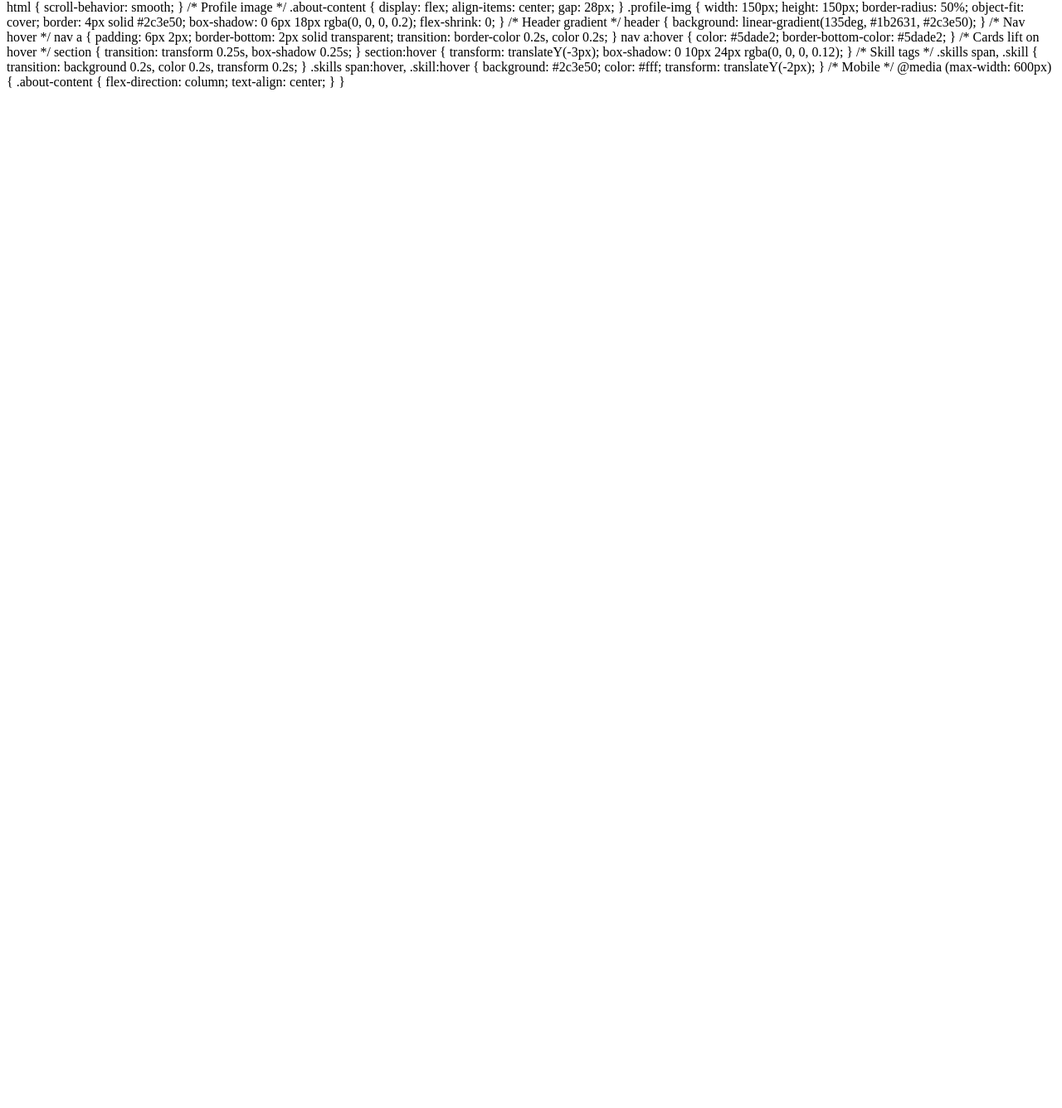
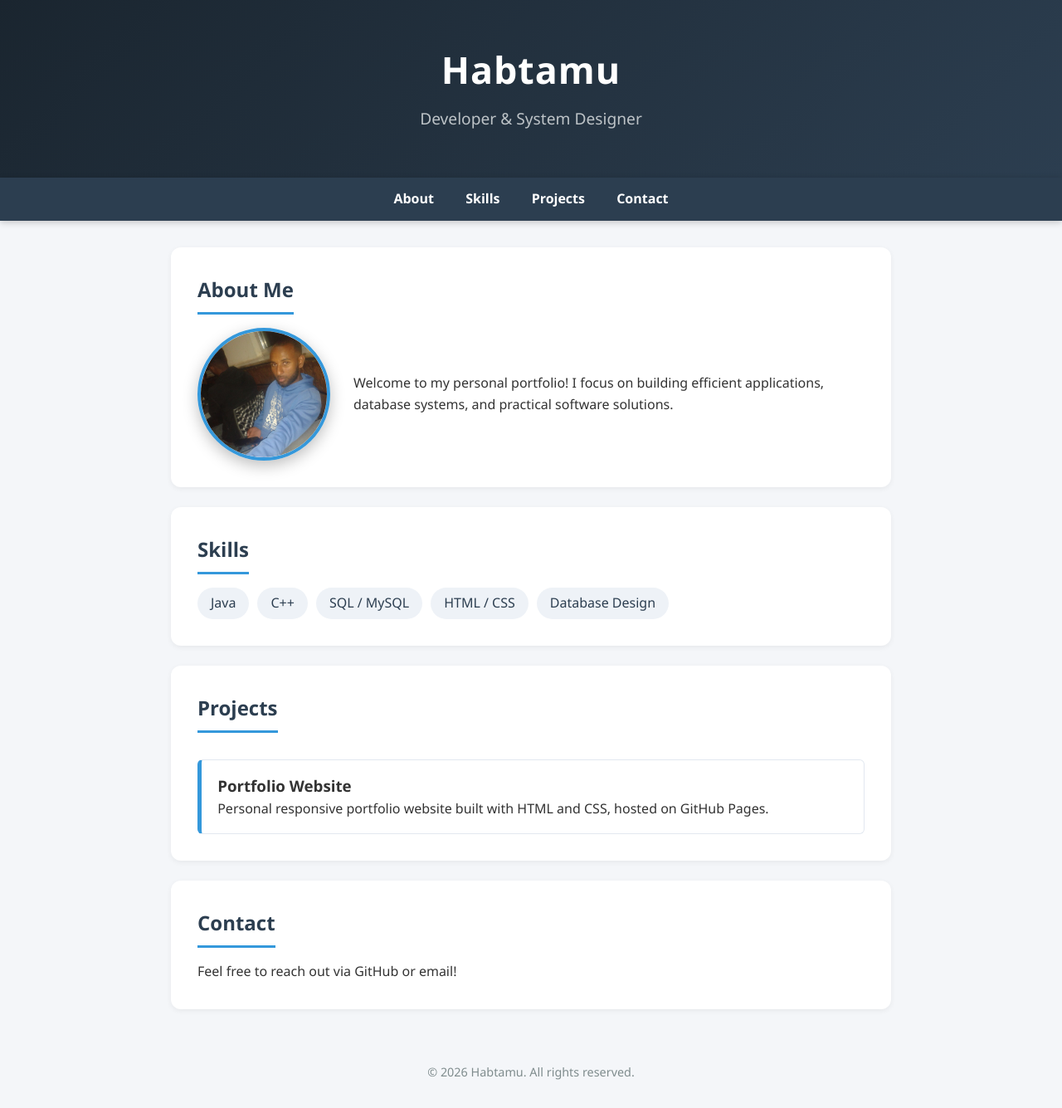
Before and after one commit to habtie16/HabtamuPortfolio, a plain HTML site: page index.html in a window 1280 px wide. Shown: the part 8-1343 px from the top of the page at 83% size. Before the commit the page ends 800 px from the top, so only its background shows below. Drawn offline with Linux system fonts and the light colour scheme.

Commit message:
Add files via upload

```diff
--- a/index.html
+++ b/index.html
@@ -1,60 +1,214 @@
-html { scroll-behavior: smooth; }
+<!DOCTYPE html>
+<html lang="en">
+<head>
+    <meta charset="UTF-8">
+    <meta name="viewport" content="width=device-width, initial-scale=1.0">
+    <title>Habtamu | Personal Portfolio</title>
+    <style>
+        * {
+            box-sizing: border-box;
+            margin: 0;
+            padding: 0;
+            font-family: 'Segoe UI', Tahoma, Geneva, Verdana, sans-serif;
+        }
+        html {
+            scroll-behavior: smooth;
+            scroll-padding-top: 70px;
+        }
+        body {
+            background-color: #f4f6f9;
+            color: #333;
+            line-height: 1.6;
+        }
 
-/* Profile image */
+        /* ---------- Header ---------- */
+        header {
+            background: linear-gradient(135deg, #1a252f, #2c3e50);
+            color: #fff;
+            padding: 3.5rem 1rem;
+            text-align: center;
+        }
+        header h1 {
+            font-size: 2.8rem;
+            letter-spacing: 1px;
+            margin-bottom: 0.5rem;
+        }
+        header p {
+            font-size: 1.2rem;
+            color: #bdc3c7;
+        }
+
+        /* ---------- Navigation ---------- */
+        nav {
+            background: #2c3e50;
+            text-align: center;
+            padding: 0.8rem;
+            position: sticky;
+            top: 0;
+            z-index: 10;
+            box-shadow: 0 2px 8px rgba(0, 0, 0, 0.2);
+        }
+        nav a {
+            color: #fff;
+            margin: 0 15px;
+            padding: 6px 2px;
+            text-decoration: none;
+            font-weight: 600;
+            border-bottom: 2px solid transparent;
+            transition: color 0.2s, border-color 0.2s;
+        }
+        nav a:hover {
+            color: #5dade2;
+            border-bottom-color: #5dade2;
+        }
+
+        /* ---------- Layout ---------- */
+        .container {
+            max-width: 900px;
+            margin: 2rem auto;
+            padding: 0 1rem;
+        }
+        section {
+            background: #fff;
+            padding: 2rem;
+            margin-bottom: 1.5rem;
+            border-radius: 12px;
+            box-shadow: 0 2px 6px rgba(0, 0, 0, 0.06);
+            transition: transform 0.25s, box-shadow 0.25s;
+        }
+        section:hover {
+            transform: translateY(-3px);
+            box-shadow: 0 10px 24px rgba(0, 0, 0, 0.12);
+        }
+        h2 {
+            color: #2c3e50;
+            margin-bottom: 1rem;
+            border-bottom: 3px solid #3498db;
+            padding-bottom: 0.5rem;
+            display: inline-block;
+        }
+
+        /* ---------- About + profile photo ---------- */
         .about-content {
             display: flex;
             align-items: center;
             gap: 28px;
         }
         .profile-img {
-  width: 150px;
-  height: 150px;
+            width: 160px;
+            height: 160px;
             border-radius: 50%;
             object-fit: cover;
-  border: 4px solid #2c3e50;
-  box-shadow: 0 6px 18px rgba(0, 0, 0, 0.2);
+            border: 4px solid #3498db;
+            box-shadow: 0 6px 18px rgba(0, 0, 0, 0.25);
             flex-shrink: 0;
         }
 
-/* Header gradient */
-header {
-  background: linear-gradient(135deg, #1b2631, #2c3e50);
+        /* ---------- Skills ---------- */
+        .skills-list {
+            display: flex;
+            flex-wrap: wrap;
+            gap: 10px;
+            list-style: none;
         }
-
-/* Nav hover */
-nav a {
-  padding: 6px 2px;
-  border-bottom: 2px solid transparent;
-  transition: border-color 0.2s, color 0.2s;
-}
-nav a:hover {
-  color: #5dade2;
-  border-bottom-color: #5dade2;
-}
-
-/* Cards lift on hover */
-section {
-  transition: transform 0.25s, box-shadow 0.25s;
-}
-section:hover {
-  transform: translateY(-3px);
-  box-shadow: 0 10px 24px rgba(0, 0, 0, 0.12);
-}
-
-/* Skill tags */
-.skills span, .skill {
+        .skills-list li {
+            background: #eef2f7;
+            color: #2c3e50;
+            padding: 6px 16px;
+            border-radius: 20px;
+            font-weight: 500;
             transition: background 0.2s, color 0.2s, transform 0.2s;
         }
-.skills span:hover, .skill:hover {
+        .skills-list li:hover {
             background: #2c3e50;
             color: #fff;
             transform: translateY(-2px);
         }
 
-/* Mobile */
+        /* ---------- Projects ---------- */
+        .project-card {
+            border: 1px solid #e2e8f0;
+            border-left: 5px solid #3498db;
+            padding: 1rem 1.2rem;
+            border-radius: 6px;
+            margin-top: 1rem;
+            transition: box-shadow 0.2s, background 0.2s;
+        }
+        .project-card:hover {
+            background: #f8fbff;
+            box-shadow: 0 4px 12px rgba(52, 152, 219, 0.2);
+        }
+
+        /* ---------- Footer ---------- */
+        footer {
+            text-align: center;
+            padding: 2rem;
+            color: #7f8c8d;
+            font-size: 0.9rem;
+        }
+
+        /* ---------- Mobile ---------- */
         @media (max-width: 600px) {
+            header h1 { font-size: 2.2rem; }
+            nav a { margin: 0 8px; }
             .about-content {
                 flex-direction: column;
                 text-align: center;
             }
         }
+    </style>
+</head>
+<body>
+
+    <header>
+        <h1>Habtamu</h1>
+        <p>Developer &amp; System Designer</p>
+    </header>
+
+    <nav>
+        <a href="#about">About</a>
+        <a href="#skills">Skills</a>
+        <a href="#projects">Projects</a>
+        <a href="#contact">Contact</a>
+    </nav>
+
+    <div class="container">
+        <section id="about">
+            <h2>About Me</h2>
+            <div class="about-content">
+                <img src="profile.jpg" alt="Photo of Habtamu" class="profile-img">
+                <p>Welcome to my personal portfolio! I focus on building efficient applications, database systems, and practical software solutions.</p>
+            </div>
+        </section>
+
+        <section id="skills">
+            <h2>Skills</h2>
+            <ul class="skills-list">
+                <li>Java</li>
+                <li>C++</li>
+                <li>SQL / MySQL</li>
+                <li>HTML / CSS</li>
+                <li>Database Design</li>
+            </ul>
+        </section>
+
+        <section id="projects">
+            <h2>Projects</h2>
+            <div class="project-card">
+                <h3>Portfolio Website</h3>
+                <p>Personal responsive portfolio website built with HTML and CSS, hosted on GitHub Pages.</p>
+            </div>
+        </section>
+
+        <section id="contact">
+            <h2>Contact</h2>
+            <p>Feel free to reach out via GitHub or email!</p>
+        </section>
+    </div>
+
+    <footer>
+        <p>&copy; 2026 Habtamu. All rights reserved.</p>
+    </footer>
+
+</body>
+</html>
```
Lines whose indentation alone changed are shown as unchanged.
